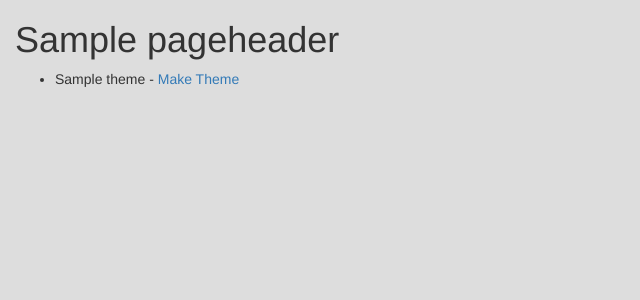
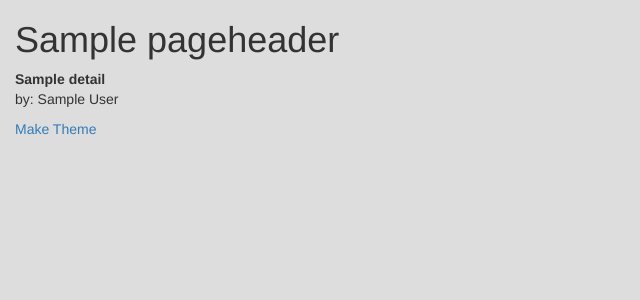
Before and after one commit to garthreckers/runt-cms, a Flask app: template runt/admin/templates/admin-themes.html in a window 1280 px wide. Shown: the part 30-330 px from the top of the page, without its empty margins (0-640 px from the left). Run offline with Flask 2, Linux system fonts and the light colour scheme; the template is opened without the code that fills it: most values are stand-ins (such as "Sample title", 1, 10 or a date in 2020); parts of the project's set-up code (start-up, migrations or seed data) failed here and were passed over; some libraries are stand-ins or nearby versions.

Commit message:
improved theme stuff

```diff
--- a/app.py
+++ b/app.py
@@ -2,6 +2,5 @@ from runt.trigger import trigger
 from flask import render_template
 
 
-
 if __name__ == "__main__":
 	trigger.run('0.0.0.0')
--- a/runt/admin/templates/admin-themes.html
+++ b/runt/admin/templates/admin-themes.html
@@ -1,17 +1,31 @@
 {% extends "admin-main.html" %}
 
 {% block inner_content %}
-	<ul>
-		{% for t in themes %}
-			<li>{{ t }}
-				{%- if t != current %} -
+	<div class="row">
+		{% for theme, details in themes.items() %}
+			<div class="col-xs-4">
+				<p><strong>
+				{%- if details['name'] %}
+					{{ details['name'] }}
+				{% else %}
+					{{ theme }}
+				{% endif -%}
+				</strong>
+
+				{% if details['author'] %}
+					<br />by: {{ details['author'] }}
+				{% endif %}
+				</p>
+
+				{%- if theme != current -%}
 					<form id="theme_form" style="display:inline;" method="POST" action="">
-						<input type="hidden" name="theme" value="{{ t }}">
+						<input type="hidden" name="theme" value="{{ theme }}">
 						<a href="#" onclick="document.getElementById('theme_form').submit(); return false;">Make Theme</a>
 					</form>
-				{%- else %} - Current
+				{%- else -%}
+					Current
 				{%- endif %}
-			</li>
+			</div>
 		{% endfor %}
-	</ul>
+	</div>
 {% endblock %}
--- a/runt/config-sample.py
+++ b/runt/config-sample.py
@@ -1,3 +1,7 @@
+import os
+
+RUNT_ROOT = os.path.abspath("")
+
 DB = {
 	"MYSQL_DB_HOST" : "localhost",
 	"MYSQL_DB_NAME" : "Your Database Name",
--- /dev/null
+++ b/runt/themes/default/theme.json
@@ -0,0 +1,5 @@
+{
+	"author": "Garth Reckers",
+	"copyright": "© Garth Reckers 2016",
+	"name": "Defualt Runt Theme"
+}
--- /dev/null
+++ b/runt/themes/option_2/theme.json
@@ -0,0 +1,5 @@
+{
+	"name": "2nd Option Runt Template",
+	"author": "Garth Reckers",
+	"copyright": "© Garth Reckers 2016"
+}
--- a/runt/trigger.py
+++ b/runt/trigger.py
@@ -85,5 +85,5 @@ Homepage
 @trigger.route('/')
 def index():
 	theme = Settings.select(Settings.value).where(Settings.field == 'theme').get().value
-	template_name = theme + '/placeholder.html'
+	template_name = theme + '/index.html'
 	return render_template(template_name)
```
Also changed, not shown: runt/controllers/settings.py (+14 -2 lines), runt/themes/default/index.html (added, +11 -0 lines), runt/themes/option_2/index.html (added, +11 -0 lines).
